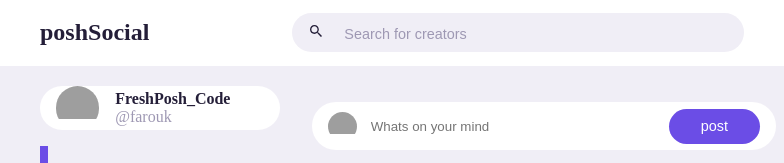
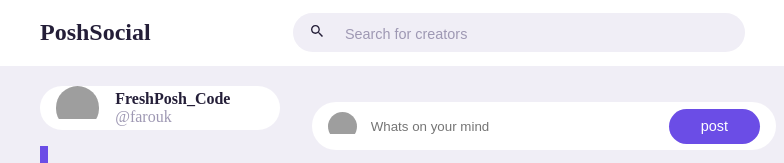
Before and after one commit to freshposh-code/Socail_Media-WEBAPP, a plain HTML site: page index.html in a window 1280 px wide. Shown: the top 163 px of the page, 88-872 px from the left. Drawn offline with nearby package versions, Linux system fonts and the light colour scheme; grey boxes are pictures that could not be loaded; files whose address does not match are found by name.

Commit message:
`Update logo`

```diff
--- a/index.html
+++ b/index.html
@@ -12,7 +12,7 @@
     <nav>
         <div class="container">
             <h2 class="log">
-                poshSocial
+                PoshSocial
             </h2>
             <div class="search-bar">
                 <ion-icon name="search"></ion-icon>
```
